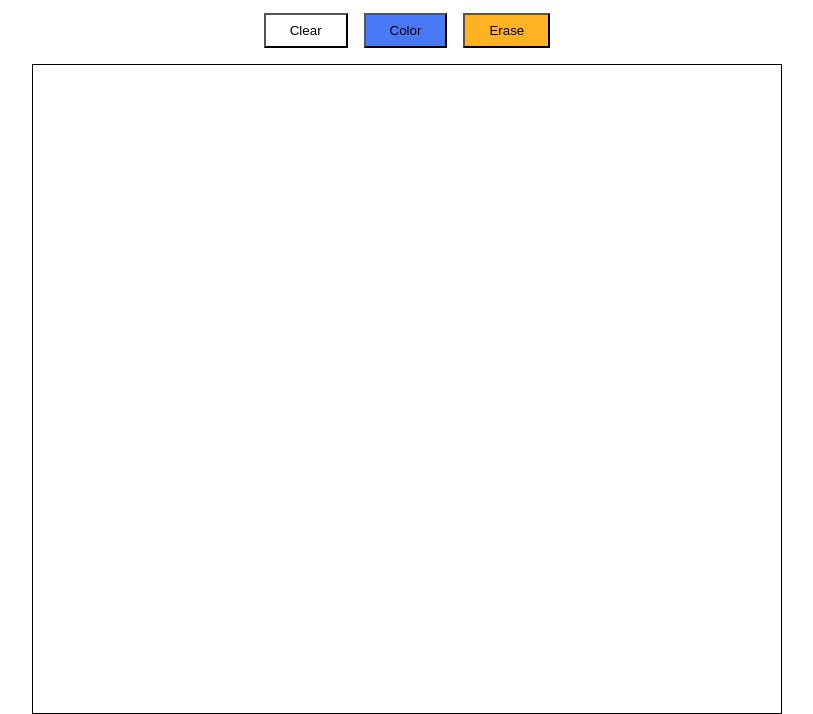
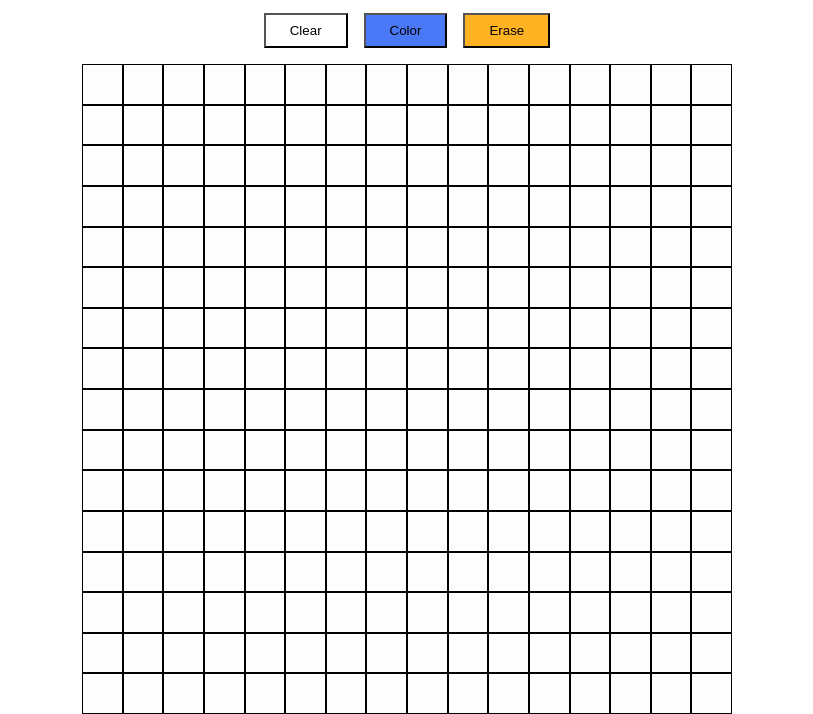
Before and after one commit to romeroortizz/etch-a-sketch, a plain HTML site: page index.html in a window 1280 px wide. Shown: the part 106-820 px from the top of the page, without its empty margins (233-1046 px from the left). Drawn offline with Linux system fonts and the light colour scheme.

Commit message:
Added grid layout to canvas

```diff
--- a/app.js
+++ b/app.js
@@ -0,0 +1,29 @@
+
+const canvas = document.querySelector('.canvas');
+
+let defaultGridCount = 16;
+let defaultGridX = 16;
+let defaultGridY = 16;
+let defaultGrid = defaultGridX * defaultGridY
+let DEFAULT_COLOR = "#000000"; // black
+const canvasWidth = canvas.clientWidth ;
+const canvasHeight = canvas.clientHeight;
+
+console.log(canvasHeight,canvasWidth)
+
+function displayBoxes() {
+    for (let i = 0; i < defaultGrid; i++){
+        const newBox = document.createElement('div');
+        // css styles to add appropriate size to boxes
+        newBox.style.width = `${canvasWidth / defaultGridCount}px`
+        newBox.style.height = `${canvasHeight / defaultGridCount}px`
+        newBox.classList.add("box");
+        canvas.appendChild(newBox)
+    }
+}
+
+displayBoxes()
+
+function hoverColor() {
+
+}
--- a/style.css
+++ b/style.css
@@ -23,9 +23,12 @@ body{
     /* background: rgb(211, 211, 255); */
 }
 .canvas{
-    width: 750px;
+    width: 650px;
     height: 650px;
-    border: 1px solid rgb(0, 0, 0);
+    display: flex;
+    flex-wrap: wrap;
+
+    align-content: flex-start;
 }
 .btn-container{
     display: flex;
@@ -55,3 +58,10 @@ body{
 .clear:hover{
     background: rgb(244, 244, 244);
 }
+
+.box{
+    /* width: 40.5px;
+    height: 40.5px; */
+    background: rgb(255, 254, 254);
+    border: 1px solid black;
+}
```
Also changed, not shown: index.html (+2 -0 lines).
